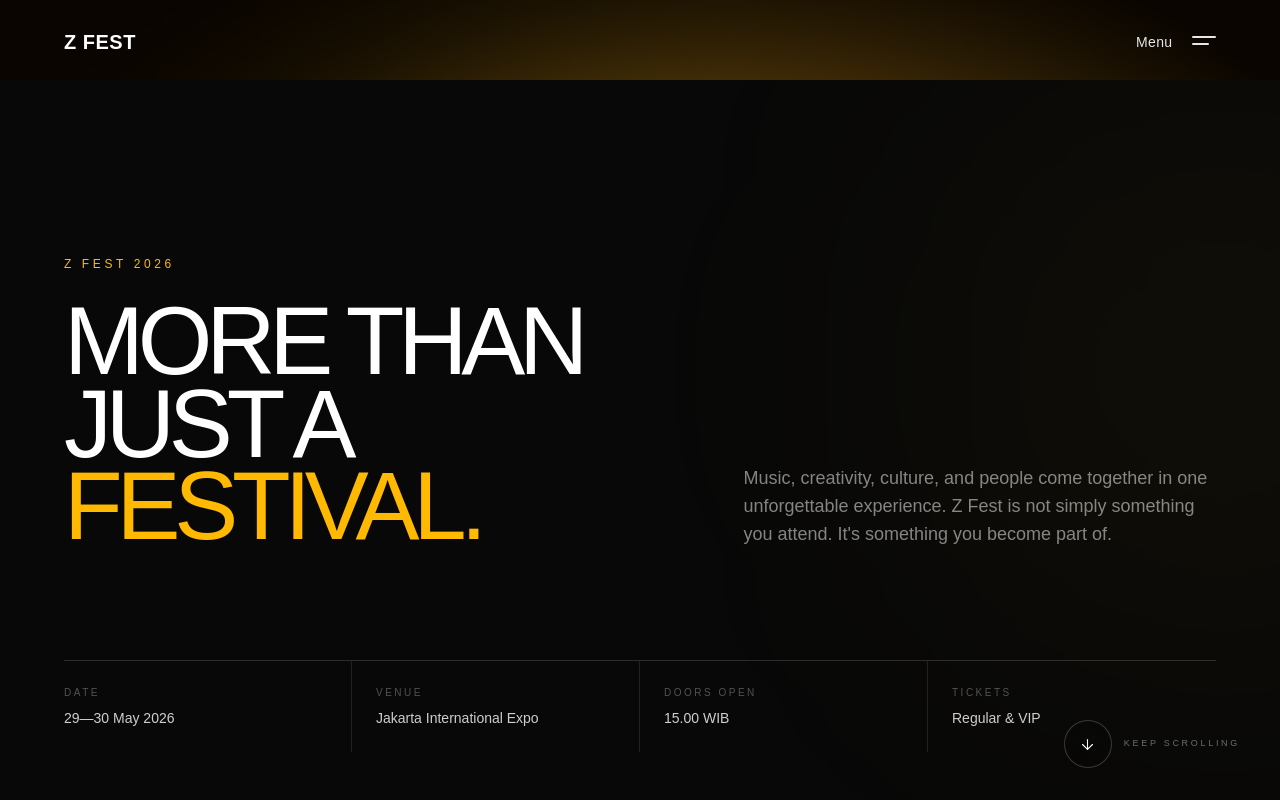
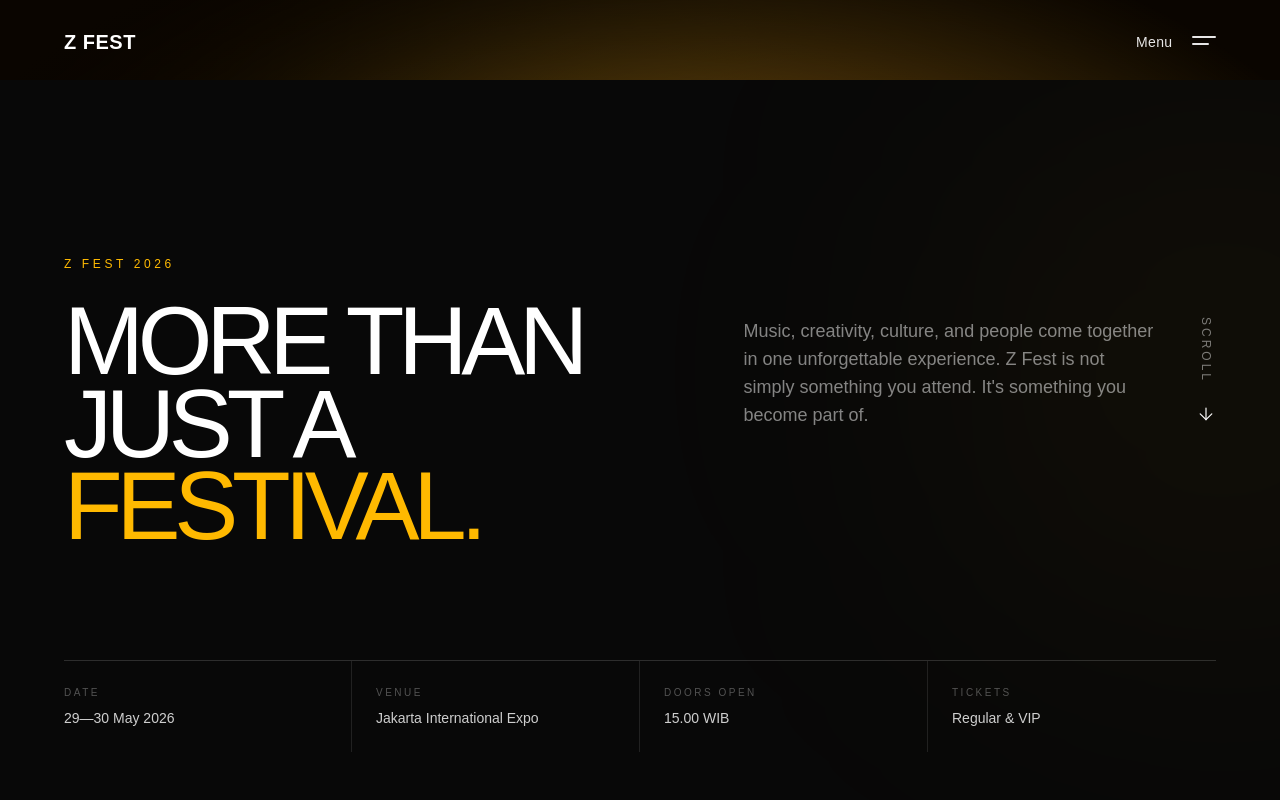
Before and after one commit to pizzanathea/concert_app, a Next.js app: page /info in a window 1280 px wide. Shown: the top 800 px of the page. Built offline with nearby package versions, Linux system fonts and the light colour scheme.

Commit message:
detailing-info

```diff
--- a/app/(public)/info/page.tsx
+++ b/app/(public)/info/page.tsx
@@ -1,16 +1,14 @@
 "use client";
 
 import Link from "next/link";
+import { useRef, useState, type ReactNode } from "react";
+import { ArrowDown, ArrowUp, ArrowUpRight, Circle } from "lucide-react";
 import { motion, useInView, useScroll, useTransform } from "framer-motion";
-import { ArrowDown, ArrowUp, ArrowUpRight, Circle } from "lucide-react";
-import { useRef } from "react";
-import { useState } from "react";
 
 const breakdownSections = [
   {
     title: "What's Happening",
     subtitle: "Everything inside Z Fest",
-    type: "paragraph",
     content: (
       <>
         <p>
@@ -22,7 +20,7 @@ const breakdownSections = [
 
         <Link
           href="/experience"
-          className="group mt-8 inline-flex items-center gap-4 border-b border-white/30 pb-3 text-xs font-medium uppercase tracking-[0.25em] transition-colors duration-300 hover:border-amber-400 hover:text-amber-400"
+          className="group mt-8 inline-flex items-center gap-4 border-b border-white/30 pb-3 text-xs font-medium uppercase tracking-[0.25em] text-white transition-colors duration-300 hover:border-amber-400 hover:text-amber-400"
         >
           Explore the experience
           <ArrowUpRight
@@ -34,11 +32,9 @@ const breakdownSections = [
       </>
     ),
   },
-
   {
     title: "Our History",
     subtitle: "Where the story began",
-    type: "paragraph",
     content: (
       <>
         <p>
@@ -58,7 +54,7 @@ const breakdownSections = [
 
         <Link
           href="/history"
-          className="group mt-8 inline-flex items-center gap-4 border-b border-white/30 pb-3 text-xs font-medium uppercase tracking-[0.25em] transition-colors duration-300 hover:border-amber-400 hover:text-amber-400"
+          className="group mt-8 inline-flex items-center gap-4 border-b border-white/30 pb-3 text-xs font-medium uppercase tracking-[0.25em] text-white transition-colors duration-300 hover:border-amber-400 hover:text-amber-400"
         >
           Discover our story
           <ArrowUpRight
@@ -70,11 +66,9 @@ const breakdownSections = [
       </>
     ),
   },
-
   {
     title: "Event Regulations",
     subtitle: "Know before you go",
-    type: "rules",
     content: (
       <div className="border-t border-white/10">
         {[
@@ -104,41 +98,29 @@ const breakdownSections = [
 export default function FestivalInfoPage() {
   const { scrollY } = useScroll();
 
-  /*
-   * Scroll indicator:
-   *
-   * Arrow:
-   * 0px   -> opacity 1
-   * 100px -> opacity 0
-   *
-   * Text:
-   * 50px  -> opacity 1
-   * 220px -> opacity 0
-   *
-   * Jadi arrow hilang terlebih dahulu,
-   * kemudian text menyusul.
-   */
+  const scrollIndicatorOpacity = useTransform(
+    scrollY,
+    [0, 100, 220],
+    [1, 0.65, 0],
+  );
 
-  const arrowOpacity = useTransform(scrollY, [0, 40, 100], [1, 0.7, 0]);
+  const scrollIndicatorY = useTransform(scrollY, [0, 220], [0, -12]);
 
-  const arrowScale = useTransform(scrollY, [0, 100], [1, 0.75]);
+  const scrollTextOpacity = useTransform(scrollY, [50, 140, 230], [1, 0.6, 0]);
 
-  const textOpacity = useTransform(scrollY, [60, 130, 220], [1, 0.5, 0]);
+  const sloganY = useTransform(scrollY, [0, 450], [0, -100]);
 
-  const textX = useTransform(scrollY, [60, 220], [0, 8]);
+  const sloganRotate = useTransform(scrollY, [0, 450], [0, 7]);
 
-  const manifestoRef = useRef(null);
+  const sloganOpacity = useTransform(scrollY, [0, 350], [1, 0]);
 
-  const manifestoInView = useInView(manifestoRef, {
-    once: true,
-    margin: "-100px",
-  });
+  const sloganScale = useTransform(scrollY, [0, 450], [1, 0.94]);
 
   return (
     <main className="min-h-screen overflow-hidden bg-[#080808] text-white">
       {/* =====================================================
           HERO
-      ===================================================== */}
+      ====================================================== */}
 
       <section className="relative min-h-screen px-6 pb-20 pt-32 md:px-10 md:pt-36 lg:px-16">
         <div className="pointer-events-none absolute right-[-15%] top-[5%] h-[500px] w-[500px] rounded-full bg-amber-400/[0.06] blur-[160px]" />
@@ -159,46 +141,94 @@ export default function FestivalInfoPage() {
             }}
             className="grid gap-10 pt-8 lg:grid-cols-[1.15fr_0.85fr]"
           >
-            {/* LEFT */}
+            {/* HERO TITLE */}
 
             <div>
-              <p className="mb-7 text-xs uppercase tracking-[0.3em] text-amber-400">
-                Z Fest 2026
-              </p>
-
-              <h1 className="max-w-5xl text-[clamp(3.2rem,7.5vw,7.5rem)] font-medium uppercase leading-[0.86] tracking-[-0.065em]">
-                More than
-                <br />
-                just a <span className="text-amber-400">festival.</span>
-              </h1>
-            </div>
-
-            {/* RIGHT */}
-
-            <div className="flex max-w-lg flex-col justify-end pt-6 lg:pt-24">
               <motion.p
                 initial={{
                   opacity: 0,
-                  y: 25,
+                  y: 15,
                 }}
                 animate={{
                   opacity: 1,
                   y: 0,
                 }}
                 transition={{
-                  delay: 0.2,
-                  duration: 0.8,
+                  delay: 0.1,
+                  duration: 0.7,
                 }}
-                className="text-base leading-7 text-white/50 md:text-lg"
+                className="mb-7 text-xs uppercase tracking-[0.3em] text-amber-400"
               >
+                Z Fest 2026
+              </motion.p>
+
+              <motion.div
+                style={{
+                  y: sloganY,
+                  rotateX: sloganRotate,
+                  opacity: sloganOpacity,
+                  scale: sloganScale,
+                  transformOrigin: "bottom left",
+                  perspective: 1000,
+                }}
+              >
+                <h1 className="max-w-5xl text-[clamp(3.2rem,7.5vw,7.5rem)] font-medium uppercase leading-[0.86] tracking-[-0.065em]">
+                  More than
+                  <br />
+                  just a <span className="text-amber-400">festival.</span>
+                </h1>
+              </motion.div>
+            </div>
+
+            {/* HERO DESCRIPTION */}
+
+            <div className="flex items-start gap-7 lg:pt-[3.8rem] xl:gap-10">
+              <div className="max-w-lg">
+                <RevealText delay={0.2}>
+                  <p className="text-base leading-7 text-white/50 md:text-lg">
                     Music, creativity, culture, and people come together in one
                     unforgettable experience. Z Fest is not simply something you
-                attend. It's something you become part of.
-              </motion.p>
+                    attend. It&apos;s something you become part of.
+                  </p>
+                </RevealText>
+              </div>
+
+              {/* SCROLL INDICATOR */}
+
+              <motion.div
+                style={{
+                  opacity: scrollIndicatorOpacity,
+                  y: scrollIndicatorY,
+                }}
+                className="hidden shrink-0 flex-col items-center md:flex"
+              >
+                <motion.span
+                  style={{
+                    opacity: scrollTextOpacity,
+                  }}
+                  className="text-[12px] font-medium uppercase tracking-[0.25em] text-white/45 [writing-mode:vertical-rl]"
+                >
+                  Scroll
+                </motion.span>
+
+                <motion.div
+                  animate={{
+                    y: [0, 5, 0],
+                  }}
+                  transition={{
+                    duration: 1.8,
+                    repeat: Infinity,
+                    ease: "easeInOut",
+                  }}
+                  className="mt-4"
+                >
+                  <ArrowDown size={20} strokeWidth={1.4} />
+                </motion.div>
+              </motion.div>
             </div>
           </motion.div>
 
-          {/* EVENT INFORMATION */}
+          {/* HERO INFO */}
 
           <motion.div
             initial={{
@@ -252,108 +282,47 @@ export default function FestivalInfoPage() {
             </div>
           </motion.div>
         </div>
+      </section>
 
       {/* =====================================================
-            SCROLL INDICATOR
-        ===================================================== */}
+          ABOUT
+      ====================================================== */}
 
-        <div className="pointer-events-none fixed bottom-8 right-5 z-30 md:right-8 lg:right-10">
-          <div className="flex items-center gap-3">
-            {/* ARROW — HILANG DULUAN */}
+      <section className="border-t border-white/10 px-6 py-28 md:px-10 md:py-36 lg:px-16">
+        <div className="mx-auto grid max-w-[1500px] gap-12 lg:grid-cols-[0.8fr_1.2fr] lg:gap-24">
+          <RevealText>
+            <h2 className="text-[clamp(2.8rem,5vw,5rem)] font-medium uppercase leading-[0.9] tracking-[-0.055em]">
+              About
+              <br />
+              <span className="text-white/30">Z Fest.</span>
+            </h2>
+          </RevealText>
 
-            <motion.div
-              style={{
-                opacity: arrowOpacity,
-                scale: arrowScale,
-              }}
-              className="flex h-12 w-12 items-center justify-center rounded-full border border-white/20 bg-[#080808]/20 backdrop-blur-sm"
-            >
-              <ArrowDown size={17} strokeWidth={1.5} />
-            </motion.div>
+          <div className="max-w-2xl lg:pt-3">
+            <RevealText delay={0.1}>
+              <p className="text-base leading-8 text-white/55 md:text-lg">
+                Z Fest adalah festival musik tahunan yang menghadirkan musisi
+                lokal dan internasional lintas genre dalam satu pengalaman
+                besar. Lebih dari sekadar konser, Z Fest menjadi ruang berkumpul
+                untuk merayakan musik, kreativitas, budaya, dan koneksi antar
+                manusia.
+              </p>
+            </RevealText>
 
-            {/* TEXT — MENYUSUL */}
-
-            <motion.span
-              style={{
-                opacity: textOpacity,
-                x: textX,
-              }}
-              className="text-[9px] uppercase tracking-[0.3em] text-white/40"
-            >
-              Keep scrolling
-            </motion.span>
+            <RevealText delay={0.2}>
+              <p className="mt-8 text-base leading-8 text-white/55 md:text-lg">
+                Dari panggung utama hingga ruang kreatif, setiap bagian dari Z
+                Fest dirancang untuk menciptakan pengalaman yang tidak hanya
+                didengar, tetapi juga dirasakan.
+              </p>
+            </RevealText>
           </div>
         </div>
       </section>
 
       {/* =====================================================
-          ABOUT
-      ===================================================== */}
-
-      <section className="border-t border-white/10 px-6 py-28 md:px-10 md:py-36 lg:px-16">
-        <div className="mx-auto grid max-w-[1500px] gap-12 lg:grid-cols-[0.8fr_1.2fr] lg:gap-24">
-          <motion.div
-            initial={{
-              opacity: 0,
-              x: -40,
-            }}
-            whileInView={{
-              opacity: 1,
-              x: 0,
-            }}
-            viewport={{
-              once: true,
-              margin: "-100px",
-            }}
-            transition={{
-              duration: 0.8,
-            }}
-          >
-            <h2 className="text-[clamp(2.8rem,5vw,5rem)] font-medium uppercase leading-[0.9] tracking-[-0.055em]">
-              About
-              <br />
-              <span className="text-white/30">Z Fest.</span>
-            </h2>
-          </motion.div>
-
-          <motion.div
-            initial={{
-              opacity: 0,
-              y: 30,
-            }}
-            whileInView={{
-              opacity: 1,
-              y: 0,
-            }}
-            viewport={{
-              once: true,
-              margin: "-100px",
-            }}
-            transition={{
-              duration: 0.8,
-              delay: 0.1,
-            }}
-            className="max-w-2xl lg:pt-3"
-          >
-            <p className="text-base leading-8 text-white/55 md:text-lg">
-              Z Fest adalah festival musik tahunan yang menghadirkan musisi
-              lokal dan internasional lintas genre dalam satu pengalaman besar.
-              Lebih dari sekadar konser, Z Fest menjadi ruang berkumpul untuk
-              merayakan musik, kreativitas, budaya, dan koneksi antar manusia.
-            </p>
-
-            <p className="mt-8 text-base leading-8 text-white/55 md:text-lg">
-              Dari panggung utama hingga ruang kreatif, setiap bagian dari Z
-              Fest dirancang untuk menciptakan pengalaman yang tidak hanya
-              didengar, tetapi juga dirasakan.
-            </p>
-          </motion.div>
-        </div>
-      </section>
-
-      {/* =====================================================
-          BREAKDOWN ACCORDION
-      ===================================================== */}
+          BREAKDOWN
+      ====================================================== */}
 
       <section className="border-t border-white/10 px-6 py-20 md:px-10 md:py-28 lg:px-16">
         <div className="mx-auto max-w-[1500px]">
@@ -371,115 +340,133 @@ export default function FestivalInfoPage() {
 
       {/* =====================================================
           MANIFESTO
-      ===================================================== */}
+      ====================================================== */}
 
-      <section
-        ref={manifestoRef}
-        className="relative flex min-h-[80vh] items-center justify-center overflow-hidden border-t border-white/10 px-6 py-40 md:px-10"
+      <ManifestoSection />
+
+      {/* =====================================================
+          FINAL CTA
+      ====================================================== */}
+
+      <section className="bg-amber-400 px-6 py-24 text-black md:px-10 md:py-32 lg:px-16">
+        <div className="mx-auto max-w-[1500px]">
+          <div className="grid items-center gap-14 lg:grid-cols-[90px_1fr] lg:gap-16">
+            {/* =================================================
+                BACK TO TOP
+            ================================================== */}
+
+            <motion.button
+              type="button"
+              onClick={() => {
+                window.scrollTo({
+                  top: 0,
+                  behavior: "smooth",
+                });
+              }}
+              initial="rest"
+              whileHover="hover"
+              className="group flex w-fit flex-col items-center self-center"
+              aria-label="Back to top"
             >
+              {/* ARROW */}
+
               <motion.div
-          initial={{
-            scale: 0.5,
-            opacity: 0,
+                variants={{
+                  rest: {
+                    y: 0,
+                  },
+                  hover: {
+                    y: -4,
+                  },
                 }}
-          animate={
-            manifestoInView
-              ? {
-                  scale: 1,
-                  opacity: 1,
-                }
-              : {}
-          }
                 transition={{
-            duration: 1.5,
+                  duration: 0.4,
                   ease: [0.16, 1, 0.3, 1],
                 }}
-          className="pointer-events-none absolute left-1/2 top-1/2 h-[500px] w-[500px] -translate-x-1/2 -translate-y-1/2 rounded-full bg-amber-400/[0.07] blur-[150px]"
-        />
+                className="mb-5"
+              >
+                <ArrowUp size={25} strokeWidth={1.5} />
+              </motion.div>
 
-        <div className="relative text-center">
-          <motion.p
-            initial={{
-              opacity: 0,
-              y: 20,
+              {/* TEXT REPLACEMENT */}
+
+              <div className="relative flex h-[170px] w-[20px] items-center justify-center overflow-hidden">
+                {/* ORIGINAL TEXT */}
+
+                <motion.span
+                  variants={{
+                    rest: {
+                      y: "0%",
+                    },
+                    hover: {
+                      y: "-110%",
+                    },
                   }}
-            animate={
-              manifestoInView
-                ? {
-                    opacity: 1,
-                    y: 0,
-                  }
-                : {}
-            }
                   transition={{
-              duration: 0.8,
+                    duration: 0.5,
+                    ease: [0.16, 1, 0.3, 1],
                   }}
-            className="mb-10 text-[10px] uppercase tracking-[0.35em] text-amber-400"
+                  className="absolute whitespace-nowrap text-[14px] font-semibold uppercase tracking-[0.18em] [writing-mode:vertical-rl] rotate-180"
                 >
-            The Z Fest experience
-          </motion.p>
+                  Back to top
+                </motion.span>
 
-          <ManifestoLine text="Come for the" inView={manifestoInView} />
+                {/* REPLACEMENT TEXT */}
 
-          <ManifestoLine
-            text="Music."
-            inView={manifestoInView}
-            delay={0.12}
-            accent
-          />
+                <motion.span
+                  variants={{
+                    rest: {
+                      y: "110%",
+                    },
+                    hover: {
+                      y: "0%",
+                    },
+                  }}
+                  transition={{
+                    duration: 0.5,
+                    ease: [0.16, 1, 0.3, 1],
+                  }}
+                  className="absolute whitespace-nowrap text-[14px] font-semibold uppercase tracking-[0.18em] [writing-mode:vertical-rl] rotate-180"
+                >
+                  Back to top
+                </motion.span>
+              </div>
+            </motion.button>
 
-          <ManifestoLine
-            text="Stay for the"
-            inView={manifestoInView}
-            delay={0.24}
-          />
+            {/* CTA CONTENT */}
 
-          <ManifestoLine
-            text="Moment."
-            inView={manifestoInView}
-            delay={0.36}
-            muted
-          />
-        </div>
-      </section>
-
-      {/* =====================================================
-          TICKET CTA
-      ===================================================== */}
-
-      <section className="bg-amber-400 px-6 py-24 text-black md:px-10 md:py-32 lg:px-16">
-        <div className="mx-auto flex max-w-[1500px] flex-col justify-between gap-16 lg:flex-row lg:items-end">
             <div>
-            <p className="mb-6 text-xs font-semibold uppercase tracking-[0.3em]">
+              <p className="mb-6 text-sm font-semibold uppercase tracking-[0.3em]">
                 Z Fest 2026
               </p>
 
-            <h2 className="max-w-5xl text-[clamp(3rem,8vw,8rem)] font-semibold uppercase leading-[0.82] tracking-[-0.065em]">
+              <h2 className="max-w-5xl text-[clamp(3.5rem,8vw,8rem)] font-semibold uppercase leading-[0.82] tracking-[-0.065em]">
                 Your next
                 <br />
                 moment
                 <br />
                 starts here.
               </h2>
-          </div>
 
-          <div className="max-w-sm">
-            <p className="mb-8 text-sm leading-6 text-black/70">
-              Jangan cuma melihat dari jauh. Jadilah bagian dari pengalaman Z
-              Fest 2026.
+              <div className="mt-12 max-w-sm">
+                <p className="mb-8 text-base leading-7 text-black/70">
+                  Jangan cuma melihat dari jauh. Jadilah bagian dari pengalaman
+                  Z Fest 2026.
                 </p>
 
                 <Link
                   href="/Tickets"
-              className="group inline-flex items-center gap-4 border-b-2 border-black pb-3 text-xs font-semibold uppercase tracking-[0.2em]"
+                  className="group inline-flex items-center gap-4 border-b-2 border-black pb-3 text-sm font-semibold uppercase tracking-[0.2em]"
                 >
                   Order Tickets
                   <ArrowUpRight
-                size={19}
+                    size={20}
                     strokeWidth={1.5}
                     className="transition-transform duration-300 group-hover:translate-x-2 group-hover:-translate-y-1"
                   />
                 </Link>
+              </div>
+            </div>
           </div>
         </div>
       </section>
@@ -487,9 +474,47 @@ export default function FestivalInfoPage() {
   );
 }
 
-/* =========================================================
+/* ============================================================
+   REVEAL TEXT
+============================================================ */
+
+function RevealText({
+  children,
+  delay = 0,
+}: {
+  children: ReactNode;
+  delay?: number;
+}) {
+  return (
+    <div className="overflow-hidden">
+      <motion.div
+        initial={{
+          opacity: 0,
+          y: 35,
+        }}
+        whileInView={{
+          opacity: 1,
+          y: 0,
+        }}
+        viewport={{
+          once: true,
+          margin: "-100px",
+        }}
+        transition={{
+          duration: 0.8,
+          delay,
+          ease: [0.16, 1, 0.3, 1],
+        }}
+      >
+        {children}
+      </motion.div>
+    </div>
+  );
+}
+
+/* ============================================================
    BREAKDOWN ITEM
-========================================================= */
+============================================================ */
 
 function BreakdownItem({
   section,
@@ -497,8 +522,7 @@ function BreakdownItem({
   section: {
     title: string;
     subtitle: string;
-    content: React.ReactNode;
-    type: string;
+    content: ReactNode;
   };
   index: number;
 }) {
@@ -506,24 +530,57 @@ function BreakdownItem({
 
   return (
     <div className="border-b border-white/15">
-      {/* HEADER */}
-
       <button
         type="button"
         onClick={() => setOpen(!open)}
         className="group flex w-full items-center justify-between gap-8 py-8 text-left md:py-10"
       >
         <div>
-          <p className="mb-3 text-[10px] uppercase tracking-[0.3em] text-white/30">
+          <motion.p
+            initial={{
+              opacity: 0,
+              y: 15,
+            }}
+            whileInView={{
+              opacity: 1,
+              y: 0,
+            }}
+            viewport={{
+              once: true,
+              margin: "-80px",
+            }}
+            transition={{
+              duration: 0.6,
+            }}
+            className="mb-3 text-[10px] uppercase tracking-[0.3em] text-white/30"
+          >
             {section.subtitle}
-          </p>
+          </motion.p>
 
-          <h3 className="text-[clamp(2rem,4.5vw,4.5rem)] font-medium uppercase leading-[0.9] tracking-[-0.05em] transition-colors duration-300 group-hover:text-amber-400">
+          <div className="overflow-hidden">
+            <motion.h3
+              initial={{
+                y: 45,
+                opacity: 0,
+              }}
+              whileInView={{
+                y: 0,
+                opacity: 1,
+              }}
+              viewport={{
+                once: true,
+                margin: "-80px",
+              }}
+              transition={{
+                duration: 0.75,
+                ease: [0.16, 1, 0.3, 1],
+              }}
+              className="text-[clamp(2rem,4.5vw,4.5rem)] font-medium uppercase leading-[0.9] tracking-[-0.05em] transition-colors duration-300 group-hover:text-amber-400"
+            >
               {section.title}
-          </h3>
+            </motion.h3>
           </div>
-
-        {/* ARROW */}
+        </div>
 
         <motion.div
           animate={{
@@ -538,8 +595,6 @@ function BreakdownItem({
           <ArrowDown size={19} strokeWidth={1.5} />
         </motion.div>
       </button>
-
-      {/* CONTENT */}
 
       <motion.div
         initial={false}
@@ -573,9 +628,80 @@ function BreakdownItem({
   );
 }
 
-/* =========================================================
+/* ============================================================
+   MANIFESTO SECTION
+============================================================ */
+
+function ManifestoSection() {
+  const ref = useRef(null);
+
+  const inView = useInView(ref, {
+    once: true,
+    margin: "-100px",
+  });
+
+  return (
+    <section
+      ref={ref}
+      className="relative flex min-h-[80vh] items-center justify-center overflow-hidden border-t border-white/10 px-6 py-40 md:px-10"
+    >
+      <motion.div
+        initial={{
+          scale: 0.5,
+          opacity: 0,
+        }}
+        animate={
+          inView
+            ? {
+                scale: 1,
+                opacity: 1,
+              }
+            : {}
+        }
+        transition={{
+          duration: 1.5,
+          ease: [0.16, 1, 0.3, 1],
+        }}
+        className="pointer-events-none absolute left-1/2 top-1/2 h-[500px] w-[500px] -translate-x-1/2 -translate-y-1/2 rounded-full bg-amber-400/[0.07] blur-[150px]"
+      />
+
+      <div className="relative text-center">
+        <motion.p
+          initial={{
+            opacity: 0,
+            y: 20,
+          }}
+          animate={
+            inView
+              ? {
+                  opacity: 1,
+                  y: 0,
+                }
+              : {}
+          }
+          transition={{
+            duration: 0.8,
+          }}
+          className="mb-10 text-[10px] uppercase tracking-[0.35em] text-amber-400"
+        >
+          The Z Fest experience
+        </motion.p>
+
+        <ManifestoLine text="Come for the" inView={inView} />
+
+        <ManifestoLine text="Music." inView={inView} delay={0.12} accent />
+
+        <ManifestoLine text="Stay for the" inView={inView} delay={0.24} />
+
+        <ManifestoLine text="Moment." inView={inView} delay={0.36} muted />
+      </div>
+    </section>
+  );
+}
+
+/* ============================================================
    MANIFESTO LINE
-========================================================= */
+============================================================ */
 
 function ManifestoLine({
   text,
```
Lines whose indentation alone changed are shown as unchanged.
